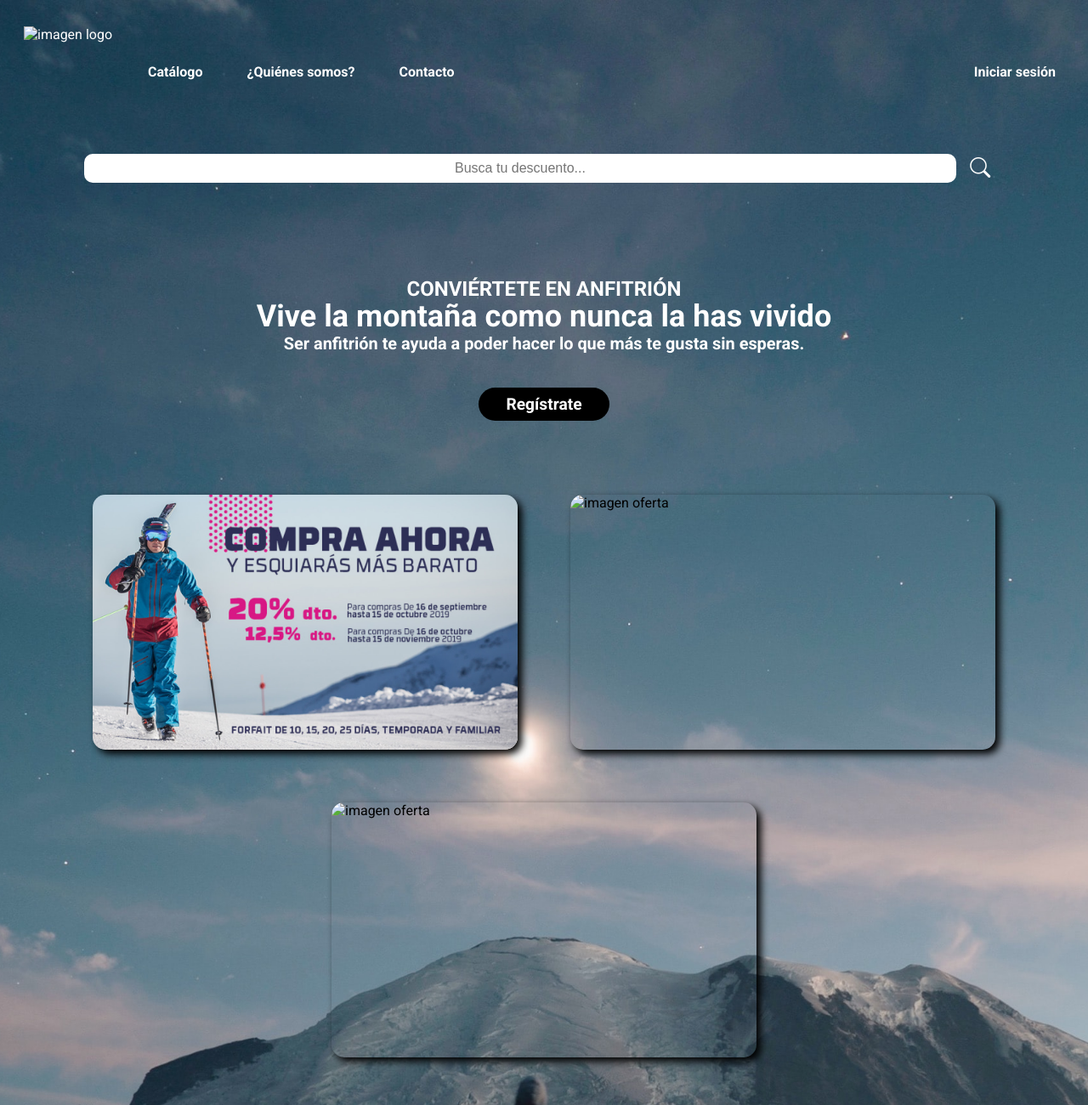
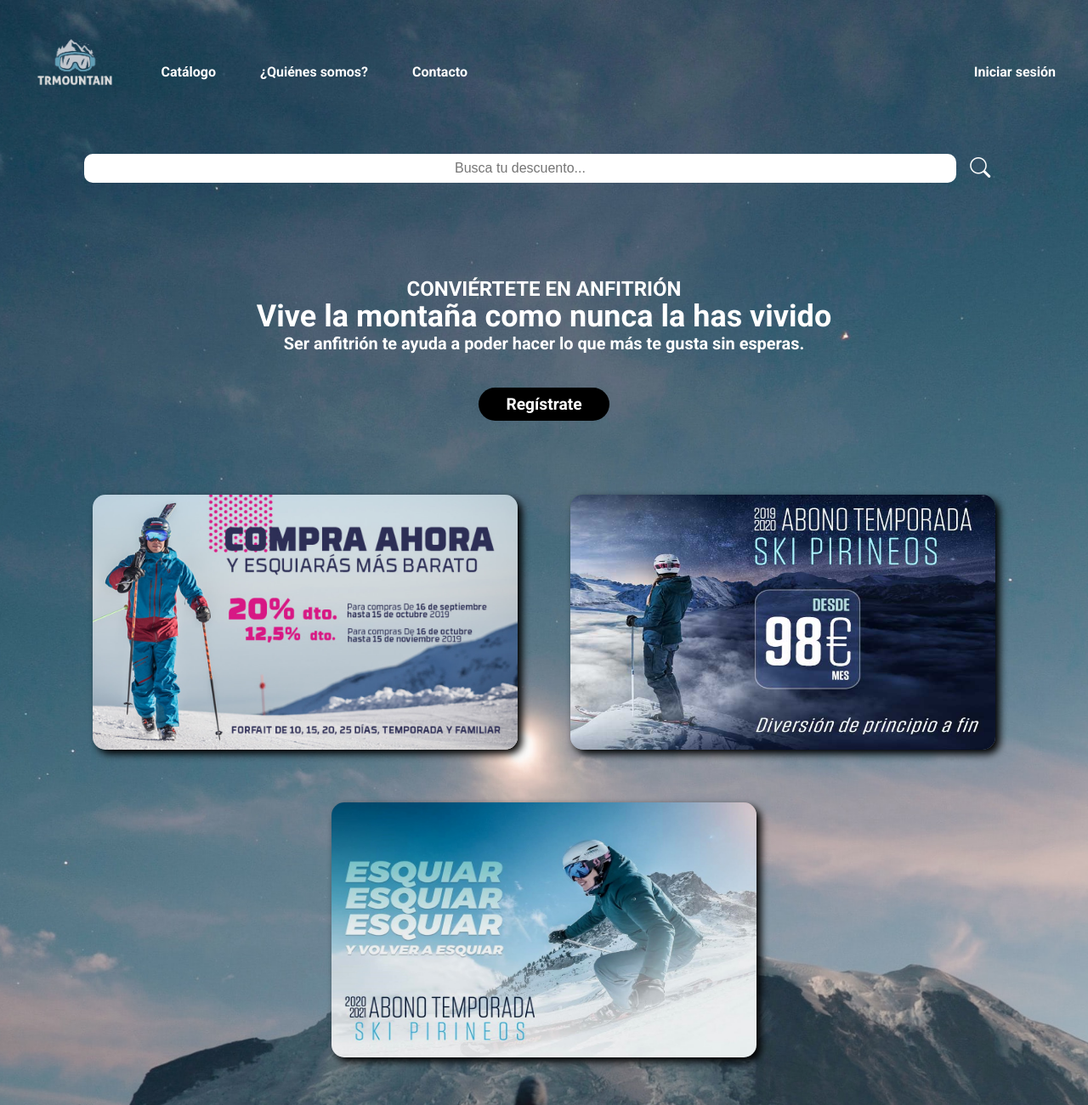
Before and after one commit to Alpha870/trMountain-assets, a website: page index.html in a window 1280 px wide. Shown: the top 1300 px of the page at 85% size. Drawn offline with nearby package versions, Linux system fonts and the light colour scheme; the site is published under a folder, as on GitHub Pages, so addresses that start at the root find nothing.

Commit message:
modificacion imagenes
error encontrado en imagenes

```diff
--- a/index.html
+++ b/index.html
@@ -17,7 +17,7 @@
 <body>
 
     <header>
-        <img class="logo" src="/imagenes/logo.png" alt="imagen logo">
+        <img class="logo" src="imagenes/logo.png" alt="imagen logo">
         <div class="section1">
             <a href="#aside" >Catálogo</a>
             <a href="#footer">¿Quiénes somos?</a>
@@ -46,8 +46,8 @@
 
     <aside class="aside">
         <img src="imagenes/sierra-nevada-portada_11.jpg" alt="imagen oferta">
-        <img src="/imagenes/abono temporada.jpg" alt="imagen oferta">
-        <img src="/imagenes/portada-ski-pirineos-2020_0.jpg" alt="imagen oferta">
+        <img src="imagenes/abono temporada.jpg" alt="imagen oferta">
+        <img src="imagenes/portada-ski-pirineos-2020_0.jpg" alt="imagen oferta">
     </aside>
 
     <footer class="footer">
```
